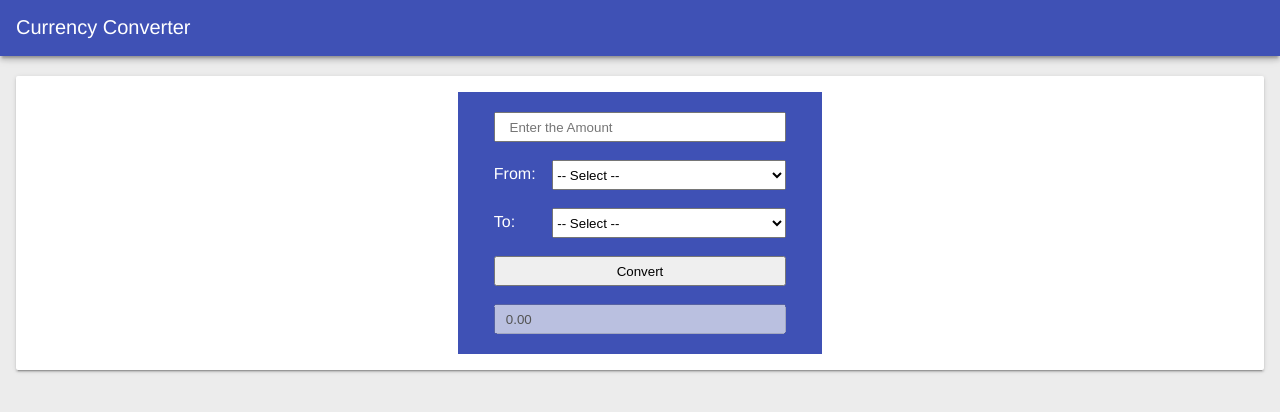
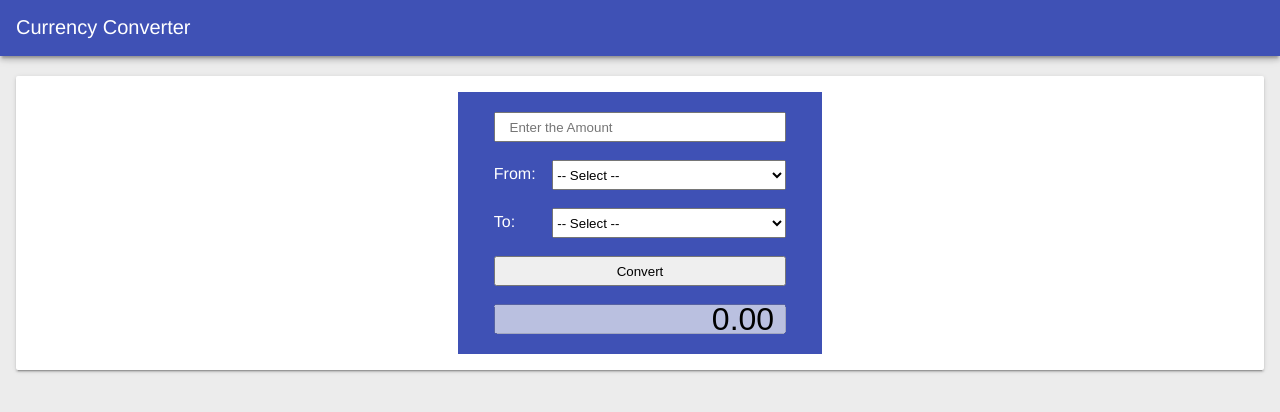
Before and after one commit to smartraysam/currencyconverter, a website: page index.html in a window 1280 px wide. Drawn offline with Linux system fonts and the light colour scheme; no server answers.

Commit message:
increase o sizeutput amount font

```diff
--- a/styles/inline.css
+++ b/styles/inline.css
@@ -236,6 +236,11 @@ input {
 select {
   width: 80%;
 }
+#outputAmt{
+  color: black;
+  font-size: xx-large;
+  text-align: right;
+}
 
 @media screen and (max-width: 650px) {
   .container {
```
